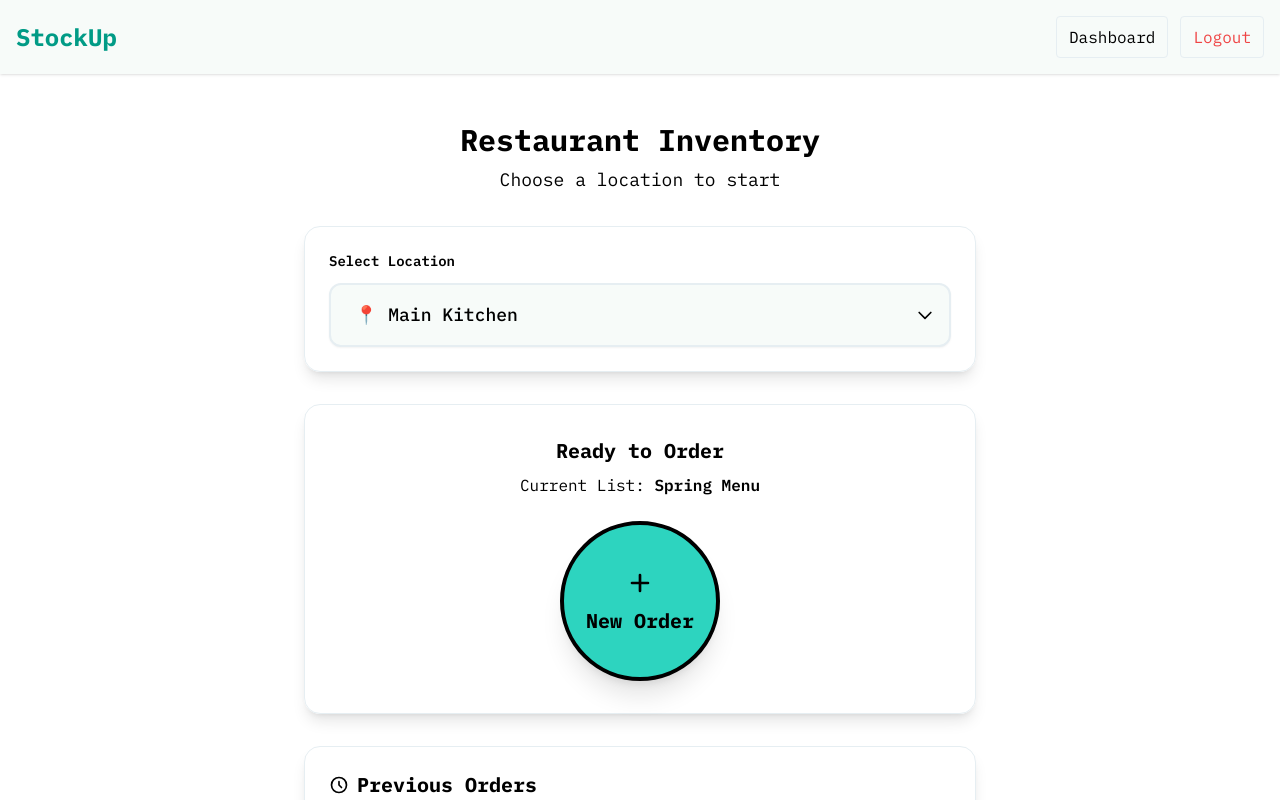
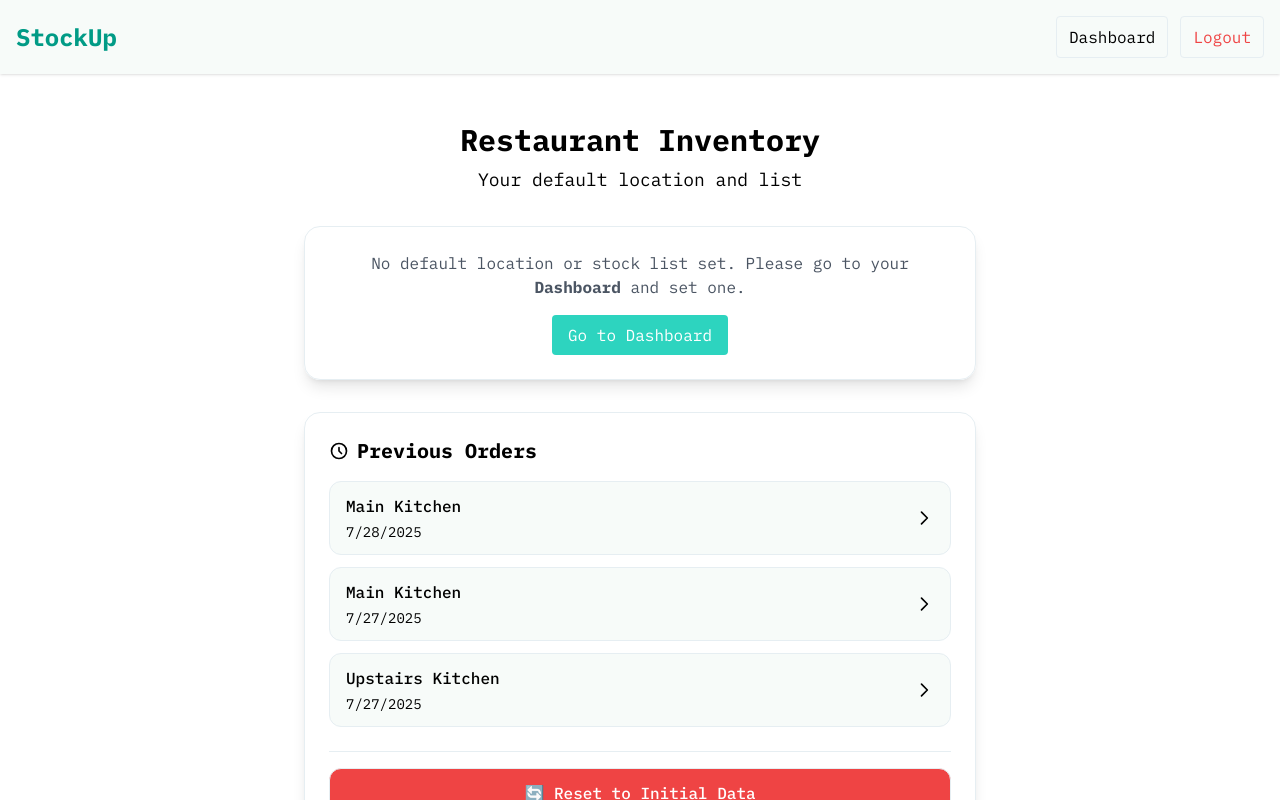
Before and after one commit to piraturosu/stockUp, a React (Vite) app: page /home in a window 1280 px wide. Shown: the top 800 px of the page. Built offline with nearby package versions, Linux system fonts and the light colour scheme.

Commit message:
user can select default location and stock list from dashboard. homepage simplified to load defaults and start order or see previous orders

```diff
--- a/src/App.jsx
+++ b/src/App.jsx
@@ -18,7 +18,7 @@ function App() {
     <Router>
       <Header />
       <main className="p-4">
-        <Routes>/
+        <Routes>
           {/* Public pages */}
           <Route path="/" element={<LandingPage />} />
           <Route path="/login" element={<Login />} />
--- a/src/data/dummyData.js
+++ b/src/data/dummyData.js
@@ -74,4 +74,6 @@ export const initialData = {
       ],
     },
   ],
+  defaultLocation: null,
+  defaultListId: null,
 };
--- a/src/pages/Dashboard.jsx
+++ b/src/pages/Dashboard.jsx
@@ -6,12 +6,13 @@ import { initialData } from "../data/dummyData";
 export default function Dashboard() {
   const [appData, setAppData] = useLocalStorage("appData", initialData);
   const [newSupplier, setNewSupplier] = useState("");
+  const [selectedListIds, setSelectedListIds] = useState({});
   const navigate = useNavigate();
 
   const addSupplier = () => {
     const name = newSupplier.trim();
     if (!name) return;
-    if (appData.suppliers.includes(name)) return; // avoid duplicates
+    if (appData.suppliers.includes(name)) return;
     setAppData({ ...appData, suppliers: [...appData.suppliers, name] });
     setNewSupplier("");
   };
@@ -108,8 +109,19 @@ export default function Dashboard() {
           <p className="text-gray-600">No locations yet.</p>
         ) : (
           <div className="grid grid-cols-1 sm:grid-cols-2 gap-4">
-            {appData.locations.map((loc) => (
-              <div key={loc.id} className="border border-border rounded-xl p-4">
+            {appData.locations.map((loc) => {
+              const sortedLists = [...(loc.orderLists || [])].sort(
+                (a, b) => b.id - a.id,
+              );
+
+              const selectedListId =
+                selectedListIds[loc.id] || sortedLists[0]?.id || null;
+
+              return (
+                <div
+                  key={loc.id}
+                  className="border border-border rounded-xl p-4"
+                >
                   <div className="flex items-center justify-between">
                     <h3 className="text-lg font-semibold">{loc.name}</h3>
                     <div className="flex items-center gap-3">
@@ -122,7 +134,6 @@ export default function Dashboard() {
                       <button
                         onClick={() => deleteLocation(loc.id, loc.name)}
                         className="text-sm text-destructive hover:underline"
-                      title="Delete location"
                       >
                         Delete
                       </button>
@@ -134,24 +145,52 @@ export default function Dashboard() {
                     {loc.orderLists?.length ?? 0}
                   </p>
 
-                <div className="flex flex-wrap gap-2 mt-3">
+                  <div className="flex flex-col gap-2 mt-3">
                     <Link
                       to={`/create-order/${loc.id}`}
-                    className="px-3 py-1 rounded bg-secondary hover:bg-white border border-border text-sm"
+                      className="px-3 py-1 rounded bg-secondary hover:bg-white border border-border text-sm text-center"
                     >
                       + Create Order List
                     </Link>
+
                     {loc.orderLists?.length > 0 && (
+                      <>
+                        <select
+                          value={selectedListId || ""}
+                          onChange={(e) =>
+                            setSelectedListIds({
+                              ...selectedListIds,
+                              [loc.id]: Number(e.target.value),
+                            })
+                          }
+                          className="px-3 py-2 rounded border border-border"
+                        >
+                          {sortedLists.map((list) => (
+                            <option key={list.id} value={list.id}>
+                              📋 {list.name}
+                            </option>
+                          ))}
+                        </select>
+
                         <button
-                      onClick={() => navigate("/home")}
-                      className="px-3 py-1 rounded border border-border text-sm hover:border-logo"
+                          onClick={() => {
+                            setAppData({
+                              ...appData,
+                              defaultLocationId: loc.id,
+                              defaultListId: selectedListId,
+                            });
+                            navigate("/home");
+                          }}
+                          className="px-3 py-2 rounded bg-primary text-white hover:bg-logo"
                         >
-                      Start Order
+                          Set Default
                         </button>
+                      </>
                     )}
                   </div>
                 </div>
-            ))}
+              );
+            })}
           </div>
         )}
       </section>
--- a/src/pages/Home.jsx
+++ b/src/pages/Home.jsx
@@ -1,4 +1,3 @@
-import { useEffect, useState } from "react";
 import { useNavigate } from "react-router-dom";
 import { useLocalStorage } from "../hooks/useLocalStorage";
 import { initialData } from "../data/dummyData";
@@ -7,130 +6,49 @@ const Home = () => {
   const navigate = useNavigate();
   const [appData, setAppData] = useLocalStorage("appData", initialData);
 
-  const [selectedLocationId, setSelectedLocationId] = useState(
-    appData.locations[0]?.id || null,
-  );
-  const [selectedListId, setSelectedListId] = useState(null);
-
   const selectedLocation = appData.locations.find(
-    (loc) => loc.id === selectedLocationId,
+    (loc) => loc.id === appData.defaultLocationId,
   );
   const selectedList = selectedLocation?.orderLists.find(
-    (list) => list.id === selectedListId,
+    (list) => list.id === appData.defaultListId,
   );
-
-  useEffect(() => {
-    if (selectedLocation) {
-      const latest = [...selectedLocation.orderLists].sort(
-        (a, b) => b.id - a.id,
-      )[0];
-      setSelectedListId(latest?.id || null);
-    }
-  }, [selectedLocation]);
 
   const handleReset = () => {
     setAppData(initialData);
-    setSelectedLocationId(initialData.locations[0]?.id || null);
-    setSelectedListId(null);
   };
 
   return (
     <div className="min-h-screen p-4">
       <div className="max-w-2xl mx-auto space-y-8">
-        <div className="text-center space-y-2 ">
+        <div className="text-center space-y-2">
           <h1 className="text-3xl font-bold">Restaurant Inventory</h1>
-          <p className="text-lg">Choose a location to start</p>
+          <p className="text-lg">Your default location and list</p>
         </div>
 
-        <div className="rounded-2xl p-6 shadow-lg border border-border">
-          <label className="block text-sm font-semibold mb-3">
-            Select Location
-          </label>
-          <div className="relative">
-            <select
-              value={selectedLocationId ?? ""}
-              onChange={(e) => setSelectedLocationId(Number(e.target.value))}
-              className="w-full px-6 py-4 rounded-xl bg-background border-2 border-border appearance-none focus:outline-none focus:border-border text-lg font-medium shadow-sm
-                       hover:border-primary/50 transition-colors"
+        {!selectedLocation || !selectedList ? (
+          <div className="rounded-2xl p-6 shadow-lg border border-border text-center">
+            <p className="text-gray-600">
+              No default location or stock list set. Please go to your{" "}
+              <strong>Dashboard</strong> and set one.
+            </p>
+            <button
+              onClick={() => navigate("/dashboard")}
+              className="mt-4 px-4 py-2 bg-primary text-white rounded hover:bg-logo"
             >
-              {appData.locations.map((location) => (
-                <option
-                  key={location.id}
-                  value={location.id}
-                  className="bg-background"
-                >
-                  📍 {location.name}
-                </option>
-              ))}
-            </select>
-            <div className="absolute inset-y-0 right-0 flex items-center pr-4 pointer-events-none">
-              <svg
-                className="w-5 h-5"
-                fill="none"
-                stroke="currentColor"
-                viewBox="0 0 24 24"
-              >
-                <path
-                  strokeLinecap="round"
-                  strokeLinejoin="round"
-                  strokeWidth={2}
-                  d="M19 9l-7 7-7-7"
-                />
-              </svg>
-            </div>
+              Go to Dashboard
+            </button>
           </div>
-        </div>
-
-        {/* {selectedLocation && (
-          <div className="bg-card rounded-2xl p-6 shadow-lg border border-border">
-            <label className="block text-sm font-semibold text-card-foreground mb-3">
-              Select Stock List
-            </label>
-            <div className="relative">
-              <select
-                value={selectedListId ?? ""}
-                onChange={(e) => setSelectedListId(Number(e.target.value))}
-                className="w-full px-6 py-4 rounded-xl bg-background border-2 border-border
-                         appearance-none focus:outline-none focus:border-primary
-                         text-foreground text-lg font-medium shadow-sm
-                         hover:border-primary/50 transition-colors"
-              >
-                {selectedLocation.orderLists.map((list) => (
-                  <option
-                    key={list.id}
-                    value={list.id}
-                    className="text-foreground bg-background"
-                  >
-                    📋 {list.name}
-                  </option>
-                ))}
-              </select>
-              <div className="absolute inset-y-0 right-0 flex items-center pr-4 pointer-events-none">
-                <svg
-                  className="w-5 h-5 text-muted-foreground"
-                  fill="none"
-                  stroke="currentColor"
-                  viewBox="0 0 24 24"
-                >
-                  <path
-                    strokeLinecap="round"
-                    strokeLinejoin="round"
-                    strokeWidth={2}
-                    d="M19 9l-7 7-7-7"
-                  />
-                </svg>
-              </div>
-            </div>
-          </div>
-        )} */}
-
-        {selectedList && (
+        ) : (
           <div className="rounded-2xl p-8 shadow-lg border border-border">
             <div className="text-center space-y-6">
               <div className="space-y-2">
                 <h3 className="text-xl font-bold">Ready to Order</h3>
-                <p className="">
-                  Current List:{" "}
+                <p>
+                  Location:{" "}
+                  <span className="font-semibold">{selectedLocation.name}</span>
+                </p>
+                <p>
+                  Stock List:{" "}
                   <span className="font-semibold">{selectedList.name}</span>
                 </p>
               </div>
@@ -146,7 +64,7 @@ const Home = () => {
                            shadow-xl hover:scale-105 transition-all duration-300 ease-out bg-primary hover:bg-primary/60
                            border-4 border-black"
                 >
-                  <div className="relative flex flex-col items-center justify-center space-y-2 border-border">
+                  <div className="relative flex flex-col items-center justify-center space-y-2">
                     <svg
                       className="w-8 h-8"
                       fill="none"
@@ -168,6 +86,7 @@ const Home = () => {
           </div>
         )}
 
+        {/* Previous Orders */}
         <div className="bg-card rounded-2xl p-6 shadow-lg border border-border">
           <div className="flex items-center justify-between mb-4">
             <h3 className="text-xl font-bold flex items-center gap-2">
--- a/src/pages/NewOrder.jsx
+++ b/src/pages/NewOrder.jsx
@@ -77,6 +77,9 @@ const NewOrder = () => {
 
   return (
     <div className="max-w-2xl mx-auto space-y-1">
+      <h1 className="text-2xl font-bold text-center">
+        Ordering for {locationName}
+      </h1>
       {pageItems.map((item, idx) => (
         <div
           key={item.id}
```
Lines whose indentation alone changed are shown as unchanged.
